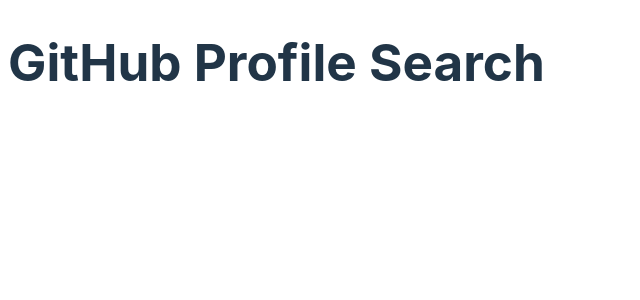
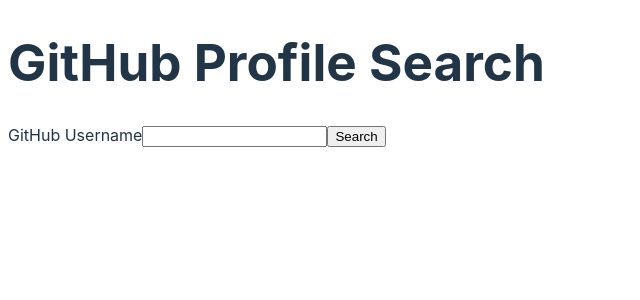
Before and after one commit to DeanRae/github-profiles, a React (Vite) app: page / in a window 1280 px wide. Shown: the top 300 px of the page, without its empty margins (0-640 px from the left). Built offline with nearby package versions, Linux system fonts and the light colour scheme.

Commit message:
use components in app and get search working

```diff
--- a/src/App.tsx
+++ b/src/App.tsx
@@ -1,12 +1,37 @@
-import { FC } from 'react'
+import { FC, useCallback, useState } from 'react'
+import githubProfileSearch, { GitHubProfile } from './api/githubProfileSearch';
+import ProfileResult from './components/ProfileResult/ProfileResult';
+import SearchBar, { SearchBarFormElement } from './components/SearchBar/SearchBar'
 
 const App: FC = () => {
+  const [isLoading, setIsLoading] = useState(false);
+  const [githubProfile, setGithubProfile] = useState<GitHubProfile|undefined>();
+  const searchBarId = 'profile-search';
+
+  const onSubmit = useCallback(async (e: React.FormEvent<SearchBarFormElement>) => {
+    e.preventDefault();
+    setIsLoading(true);
+    setGithubProfile(undefined);
+    const username = (e.currentTarget.elements[0] as HTMLInputElement).value;
+
+    if (!username) {
+      setIsLoading(false);
+      return;
+    }
+
+    const response = await githubProfileSearch.search(username);
+    setGithubProfile(response);
+    setIsLoading(false);
+  }, []);
+
   return (
     <div className="app light">
       <header>
         <h1>GitHub Profile Search</h1>
       </header>
       <main>
+        <SearchBar label="GitHub Username" inputId={searchBarId} onSubmit={onSubmit} isLoading={isLoading}/>
+        {githubProfile && <ProfileResult {...githubProfile} />}
       </main>
     </div>
   )
--- a/src/api/githubProfileSearch.ts
+++ b/src/api/githubProfileSearch.ts
@@ -36,7 +36,10 @@ export class GitHubProfileSearchApi {
         try {
             const user = await api.get<User>(`${this.baseUsersEndpoint()}${username}`);
 
-            if (!user?.login ) return;
+            if (!user?.login ) {
+                alert(`A GitHub profile for ${username} was not found.`);
+                return;
+            }
 
             const repos = await api.get<Repository[]>(`${this.baseUsersEndpoint()}${username}/repos?sort=created`);
 
```
